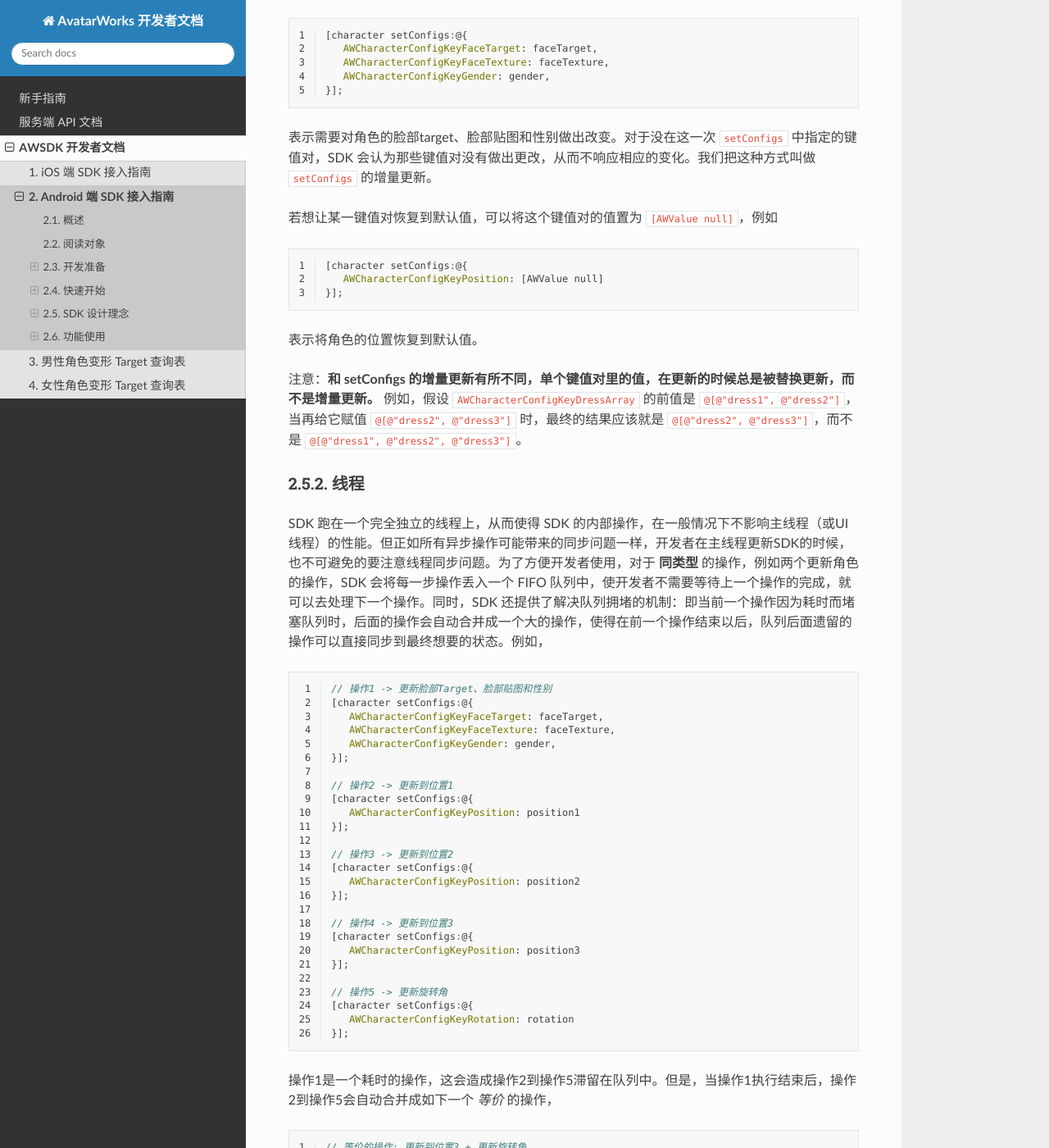
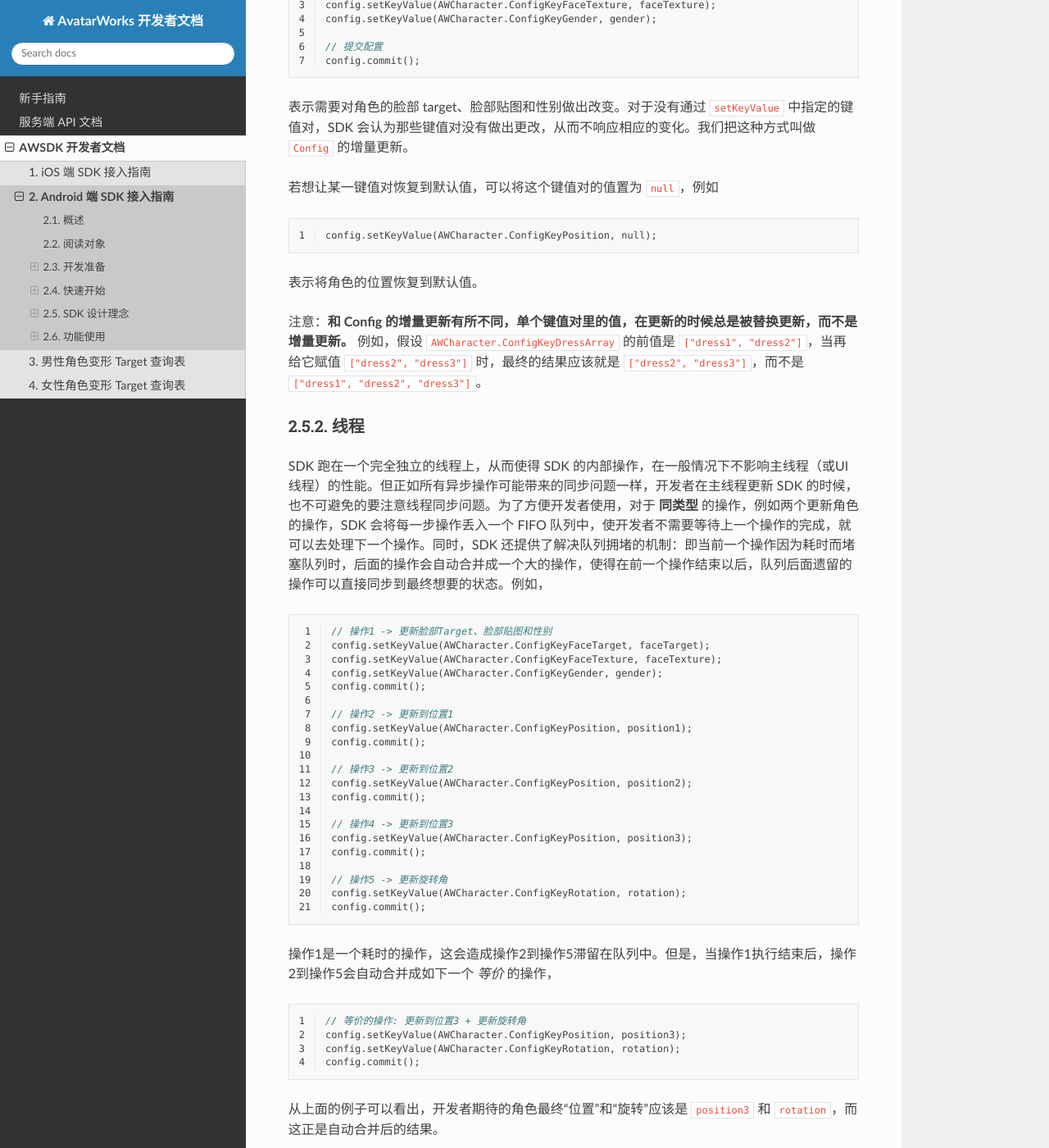
Before and after one commit to avatarworks/doc, a Sphinx documentation site: the page built from source/awsdk/android.rst, in a window 1280 px wide and 1400 px high, scrolled down 9566 px. Shown: the whole window at 82% size. Built offline with Sphinx 7.4.7 and the Read the Docs theme 2.0.0, drawn with Linux system fonts in a browser that asks for light colours; some of the changed text lies outside the part shown.

Commit message:
Update android.rst

```diff
--- a/source/awsdk/android.rst
+++ b/source/awsdk/android.rst
@@ -130,54 +130,11 @@ SDK 需要取得有效的 license 文件才可以使用。为此，我们可以
 
 .. image:: /_static/img/awsdk_create_activity.png
 
-添加引用
-^^^^^^^^
-在 ``CharacterViewController.h`` 头文件中添加引用
 
-.. code-block:: objc
-   :linenos:
+添加生命周期方法
+^^^^^^^^^^
 
-   #import <AWSDK/AWSDK.h>
-
-
-添加声明
-^^^^^^^^
-在 ``CharacterActivity`` 类中声明实现 ``AWEngineListener``，如下
-
-.. code-block:: objc
-    :linenos:
-
-    public class CharacterActivity extends AppCompatActivity implements AWEngineListener {
-
-        ...
-
-        @Override
-        public void onEngineLoadStart() {
-
-        }
-
-        @Override
-        public void onEngineLoadEnd() {
-
-        }
-
-        @Override
-        public void onEngineSuspended() {
-
-        }
-
-        @Override
-        public void onEngineRestored() {
-
-        }
-
-        @Override
-        public void onEngineError(Error error) {
-
-        }
-    }
-
-找到 ``CharacterActivity`` 类，添加声明周期方法，如下
+找到 ``CharacterActivity`` 类，添加生命周期方法，如下
 
 .. code-block:: objc
     :linenos:
@@ -225,6 +182,55 @@ SDK 需要取得有效的 license 文件才可以使用。为此，我们可以
         AWSDK.getInstance().onLowMemory();
     }
 
+
+监听引擎回调
+^^^^^^^^
+
+在 ``CharacterActivity`` 类中声明实现 ``AWEngineListener``，并在 ``onCreate`` 监听引擎回调。如下
+
+.. code-block:: objc
+    :linenos:
+
+    public class CharacterActivity extends AppCompatActivity implements AWEngineListener {
+
+        ...
+
+        @Override
+        protected void onCreate(Bundle savedInstanceState) {
+            super.onCreate(savedInstanceState);
+            setContentView(R.layout.activity_character);
+            AWSDK.getInstance().onCreate(this);
+            AWSDK.getInstance().setEngineListener(this);
+        }
+
+
+        @Override
+        public void onEngineLoadStart() {
+
+        }
+
+        @Override
+        public void onEngineLoadEnd() {
+
+        }
+
+        @Override
+        public void onEngineSuspended() {
+
+        }
+
+        @Override
+        public void onEngineRestored() {
+
+        }
+
+        @Override
+        public void onEngineError(Error error) {
+
+        }
+    }
+
+
 打开布局文件 ``app/src/main/res/layout/activity_character.xml``，切换到 ``Design`` 模式，将 ``Component Tree`` 里程序自动创建的 ``TextView`` 移除掉，将 ``ConstraintLayout`` 的 id 号指定为 ``root``，如图
 
 .. image:: /_static/img/awsdk_character_activity_layout.png
@@ -347,13 +354,9 @@ SDK 需要取得有效的 license 文件才可以使用。为此，我们可以
 注意事项 Q&A
 ^^^^^^^^
 
-**Q**：为何 ``AWCharacter`` 创建的对象在被释放后，角色依然显示在 ``renderView`` 中？
+**Q**：我已经按照上面的方式进行配置了，但为什么 ``onEngineLoadEnd`` 方法依然没有回调？
 
-**A**：``AWCharacter`` 是一个角色的配置类，不是角色本身。如果想要移除角色，需要调用 ``AWCharacter`` 的 ``remove`` 方法。
-
-**Q**：我已经按照上面的方式进行配置了，但为什么 ``engineEndLoading`` 依然没有回调？
-
-**A**：有可能哪里出错了，可以实现 ``AWSDKDelegate`` 的 ``engineError:`` 协议方法，查看错误提示。
+**A**：有可能哪里出错了，可以在 ``onEngineError`` 方法中断点或打印，查看错误提示。
 
 
 
@@ -363,66 +366,61 @@ SDK 设计理念
 基于状态变化的更新机制
 ~~~~~~~~~~~
 
-整个 SDK 的设计理念是维护一个全局的状态（State）。这个全局的状态又由若干个子状态组成，如一个角色就构成了一个子状态，一个镜头也构成了一个子状态。每个子状态分别包含了若干个键值对（key-value pair），SDK 会响应键（key）对应的值（value）是否发生变化来更新画面。例如，对于一个角色，当性别 ``AWCharacterConfigKeyGender`` 的值从 ``female`` 变成了 ``male``，画面中的角色就会从女性变成了男性。这些键值对的更新，一般可通过对应类的 ``setConfigs`` 方法来实现。例如，
+整个 SDK 的设计理念是维护一个全局的状态（State）。这个全局的状态又由若干个子状态组成，如一个角色就构成了一个子状态，一个镜头也构成了一个子状态。每个子状态分别包含了若干个键值对（key-value pair），SDK 会响应键（key）对应的值（value）是否发生变化来更新画面。例如，对于一个角色，当性别 ``AWCharacter.ConfigKeyGender`` 的值从 ``female`` 变成了 ``male``，画面中的角色就会从女性变成了男性。这些键值对的更新，一般可通过对应 ``Config`` 类的 ``setKeyValue`` 方法来指定，然后通过 ``commit`` 提交更改。例如，
+
+.. code-block:: objc
+    :linenos:
+
+    // 设置配置信息
+    config.setKeyValue(AWCharacter.ConfigKeyFaceTarget, facetTarget);
+    config.setKeyValue(AWCharacter.ConfigKeyFaceTexture, faceTexture);
+    config.setKeyValue(AWCharacter.ConfigKeyGender, gender);
+
+    // 提交配置
+    config.commit();
+
+表示需要对角色的脸部 target、脸部贴图和性别做出改变。对于没有通过 ``setKeyValue`` 中指定的键值对，SDK 会认为那些键值对没有做出更改，从而不响应相应的变化。我们把这种方式叫做 ``Config`` 的增量更新。
+
+若想让某一键值对恢复到默认值，可以将这个键值对的值置为 ``null``，例如
 
 .. code-block:: objc
    :linenos:
 
-   [character setConfigs:@{
-      AWCharacterConfigKeyFaceTarget: faceTarget,
-      AWCharacterConfigKeyFaceTexture: faceTexture,
-      AWCharacterConfigKeyGender: gender,
-   }];
-
-表示需要对角色的脸部target、脸部贴图和性别做出改变。对于没在这一次 ``setConfigs`` 中指定的键值对，SDK 会认为那些键值对没有做出更改，从而不响应相应的变化。我们把这种方式叫做 ``setConfigs`` 的增量更新。
-
-若想让某一键值对恢复到默认值，可以将这个键值对的值置为 ``[AWValue null]``，例如
-
-.. code-block:: objc
-   :linenos:
-
-   [character setConfigs:@{
-      AWCharacterConfigKeyPosition: [AWValue null]
-   }];
+   config.setKeyValue(AWCharacter.ConfigKeyPosition, null);
 
 表示将角色的位置恢复到默认值。
 
-注意：**和 setConfigs 的增量更新有所不同，单个键值对里的值，在更新的时候总是被替换更新，而不是增量更新。** 例如，假设 ``AWCharacterConfigKeyDressArray`` 的前值是 ``@[@"dress1", @"dress2"]``，当再给它赋值 ``@[@"dress2", @"dress3"]`` 时，最终的结果应该就是 ``@[@"dress2", @"dress3"]``，而不是 ``@[@"dress1", @"dress2", @"dress3"]``。
+注意：**和 Config 的增量更新有所不同，单个键值对里的值，在更新的时候总是被替换更新，而不是增量更新。** 例如，假设 ``AWCharacter.ConfigKeyDressArray`` 的前值是 ``["dress1", "dress2"]``，当再给它赋值 ``["dress2", "dress3"]`` 时，最终的结果应该就是 ``["dress2", "dress3"]``，而不是 ``["dress1", "dress2", "dress3"]``。
 
 线程
 ~~~~~~~~~~~
 
-SDK 跑在一个完全独立的线程上，从而使得 SDK 的内部操作，在一般情况下不影响主线程（或UI线程）的性能。但正如所有异步操作可能带来的同步问题一样，开发者在主线程更新SDK的时候，也不可避免的要注意线程同步问题。为了方便开发者使用，对于 **同类型** 的操作，例如两个更新角色的操作，SDK 会将每一步操作丢入一个 FIFO 队列中，使开发者不需要等待上一个操作的完成，就可以去处理下一个操作。同时，SDK 还提供了解决队列拥堵的机制：即当前一个操作因为耗时而堵塞队列时，后面的操作会自动合并成一个大的操作，使得在前一个操作结束以后，队列后面遗留的操作可以直接同步到最终想要的状态。例如，
+SDK 跑在一个完全独立的线程上，从而使得 SDK 的内部操作，在一般情况下不影响主线程（或UI线程）的性能。但正如所有异步操作可能带来的同步问题一样，开发者在主线程更新 SDK 的时候，也不可避免的要注意线程同步问题。为了方便开发者使用，对于 **同类型** 的操作，例如两个更新角色的操作，SDK 会将每一步操作丢入一个 FIFO 队列中，使开发者不需要等待上一个操作的完成，就可以去处理下一个操作。同时，SDK 还提供了解决队列拥堵的机制：即当前一个操作因为耗时而堵塞队列时，后面的操作会自动合并成一个大的操作，使得在前一个操作结束以后，队列后面遗留的操作可以直接同步到最终想要的状态。例如，
 
 .. code-block:: objc
    :linenos:
 
    // 操作1 -> 更新脸部Target、脸部贴图和性别
-   [character setConfigs:@{
-      AWCharacterConfigKeyFaceTarget: faceTarget,
-      AWCharacterConfigKeyFaceTexture: faceTexture,
-      AWCharacterConfigKeyGender: gender,
-   }];
+   config.setKeyValue(AWCharacter.ConfigKeyFaceTarget, faceTarget);
+   config.setKeyValue(AWCharacter.ConfigKeyFaceTexture, faceTexture);
+   config.setKeyValue(AWCharacter.ConfigKeyGender, gender);
+   config.commit();
 
    // 操作2 -> 更新到位置1
-   [character setConfigs:@{
-      AWCharacterConfigKeyPosition: position1
-   }];
+   config.setKeyValue(AWCharacter.ConfigKeyPosition, position1);
+   config.commit();
 
    // 操作3 -> 更新到位置2
-   [character setConfigs:@{
-      AWCharacterConfigKeyPosition: position2
-   }];
+   config.setKeyValue(AWCharacter.ConfigKeyPosition, position2);
+   config.commit();
 
    // 操作4 -> 更新到位置3
-   [character setConfigs:@{
-      AWCharacterConfigKeyPosition: position3
-   }];
+   config.setKeyValue(AWCharacter.ConfigKeyPosition, position3);
+   config.commit();
 
    // 操作5 -> 更新旋转角
-   [character setConfigs:@{
-      AWCharacterConfigKeyRotation: rotation
-   }];
+   config.setKeyValue(AWCharacter.ConfigKeyRotation, rotation);
+   config.commit();
 
 操作1是一个耗时的操作，这会造成操作2到操作5滞留在队列中。但是，当操作1执行结束后，操作2到操作5会自动合并成如下一个 *等价* 的操作，
 
@@ -430,10 +428,9 @@ SDK 跑在一个完全独立的线程上，从而使得 SDK 的内部操作，
    :linenos:
 
    // 等价的操作: 更新到位置3 + 更新旋转角
-   [character setConfigs:@{
-      AWCharacterConfigKeyPosition: position3,
-      AWCharacterConfigKeyRotation: rotation
-   }];
+   config.setKeyValue(AWCharacter.ConfigKeyPosition, position3);
+   config.setKeyValue(AWCharacter.ConfigKeyRotation, rotation);
+   config.commit();
 
 从上面的例子可以看出，开发者期待的角色最终“位置”和“旋转”应该是 ``position3`` 和 ``rotation``，而这正是自动合并后的结果。
 
```
Also changed, not shown: other parts of source/awsdk/android.rst (+3 -2 lines).
